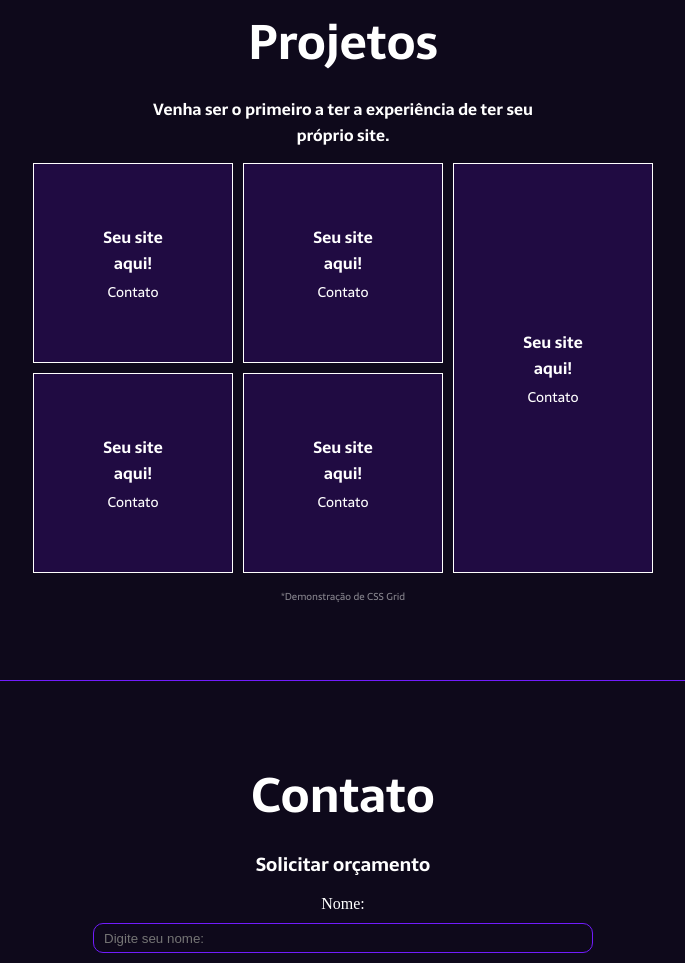
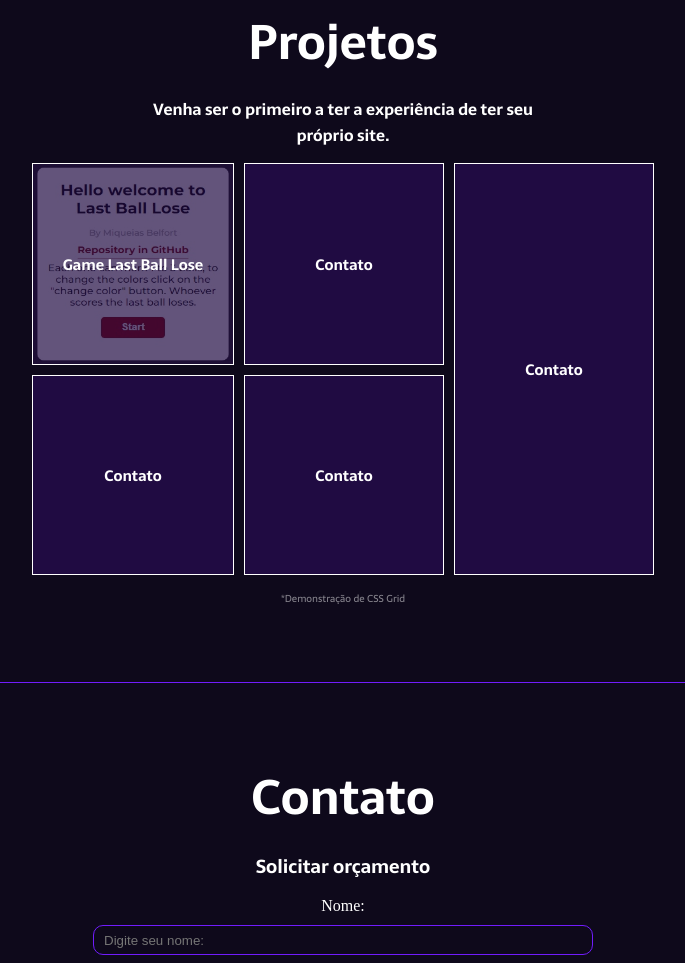
Before and after one commit to miqueiasbelfort/Portfolio, a plain HTML site: page index.html in a window 1280 px wide. Shown: the part 1672-2635 px from the top of the page, without its empty margins (297-982 px from the left). Drawn offline with Linux system fonts and the light colour scheme.

Commit message:
fifth-commmit

```diff
--- a/index.html
+++ b/index.html
@@ -74,23 +74,23 @@
             <h3>Venha ser o primeiro a ter a experiência de ter seu<br>próprio site.</h3>
             <div class="gridDemonstration">
                 <div class="box-1 boxGrid">
-                    <h3 class="h2OfGrid">Seu site<br>aqui!</h3>
-                    <a class="linkOfGrid" href="#contact">Contato</a>
+                    <img src="img/ImgProgeto.jpeg" alt="Projeto img">
+                    <a class="linkOfGrid" href="https://lastballlose.netlify.app/">Game Last Ball Lose</a>
                 </div>
                 <div class="box-2 boxGrid">
-                    <h3 class="h2OfGrid">Seu site<br>aqui!</h3>
+
                     <a class="linkOfGrid" href="#contact">Contato</a>
                 </div>
                 <div class="box-3 boxGrid">
-                    <h3 class="h2OfGrid">Seu site<br>aqui!</h3>
+
                     <a class="linkOfGrid" href="#contact">Contato</a>
                 </div>
                 <div class="box-4 boxGrid">
-                    <h3 class="h2OfGrid">Seu site<br>aqui!</h3>
+
                     <a class="linkOfGrid" href="#contact">Contato</a>
                 </div>
                 <div class="box-5 boxGrid">
-                    <h3 class="h2OfGrid">Seu site<br>aqui!</h3>
+
                     <a class="linkOfGrid" href="#contact">Contato</a>
                 </div>
             </div>
--- a/script.js
+++ b/script.js
@@ -1,4 +1,5 @@
 const hamburguer = document.querySelector('.menuMobile i');
+const menuMobileInfo = document.querySelector('.menuMobile .ulOfList');
 
 hamburguer.addEventListener('click', ()=>{
     //console.log('click in menuMobile');
@@ -9,10 +10,18 @@ hamburguer.addEventListener('click', ()=>{
         menuMobile.classList.add('showMenu')
     }
 
-    const allMenu = document.querySelector('.liOfList a')
+    const allMenu = document.querySelectorAll('.liOfList a')
 
-    allMenu.addEventListener('click', () => {
-        menuMobile.classList.remove('showMenu')
+    allMenu.forEach(element => {
+        element.addEventListener('click', (e) => {
+            //console.log(e.target)
+
+            if(menuMobileInfo.classList.contains('showMenu')){
+                menuMobileInfo.classList.remove('showMenu')
+            } else {
+                //console.log("erro")
+            }
+        })
     })
 
 })
--- a/style.css
+++ b/style.css
@@ -275,9 +275,15 @@ main{
     justify-content: center;
     gap: 5px;
     transition: .2s;
+    position: relative;
 }
 .boxGrid:hover{
     background: #721cfc81;
+}
+.boxGrid img{
+    width: 200px;
+    height: 200px;
+    opacity: .3;
 }
 .box-1{
     grid-area: box-1;
@@ -294,11 +300,10 @@ main{
 .linkOfGrid{
     color: #fff;
     font-family: 'Sarala', sans-serif;
-    font-size: 14px;
+    font-size: 15px;
     transition: .2s;
-}
-.linkOfGrid:hover{
-    color: #0c0663;
+    position: absolute;
+    font-weight: bold;
 }
 .projects p{
     font-family: 'Sarala', sans-serif;
```
Also changed, not shown: img/ImgProgeto.jpeg (added).
